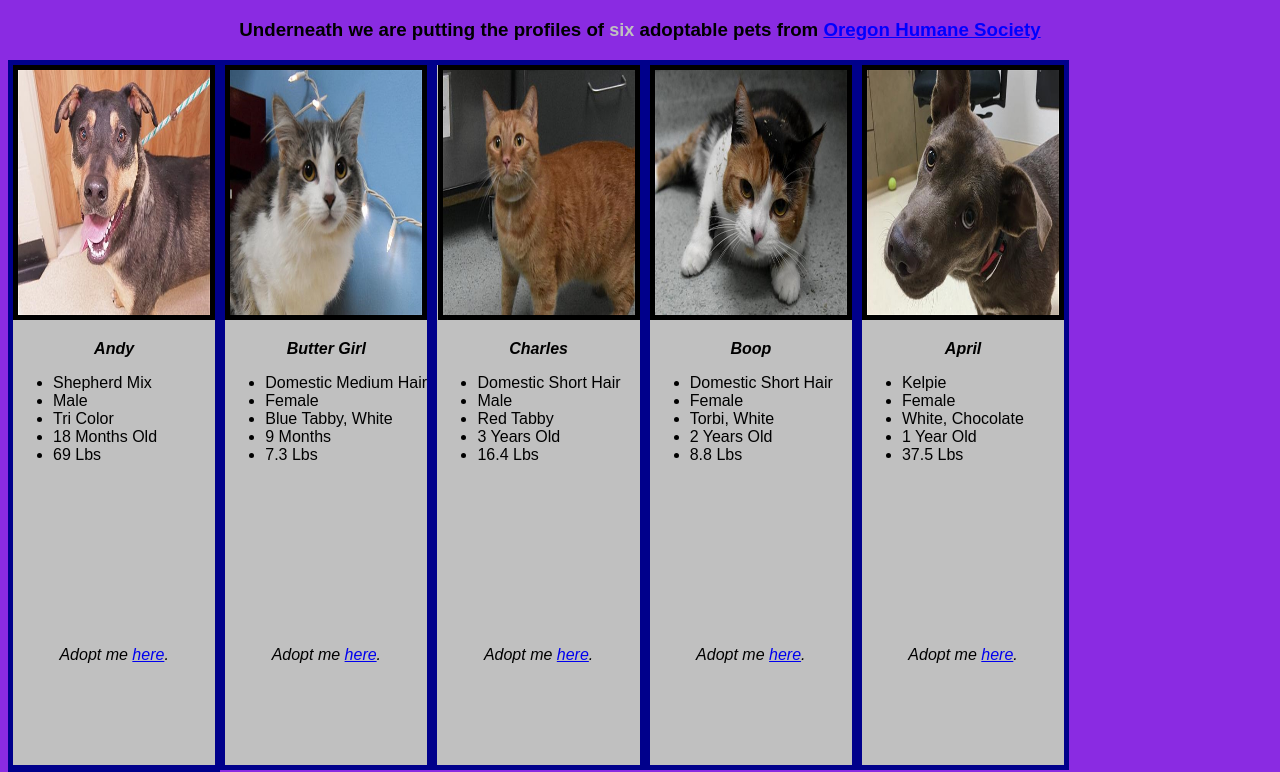
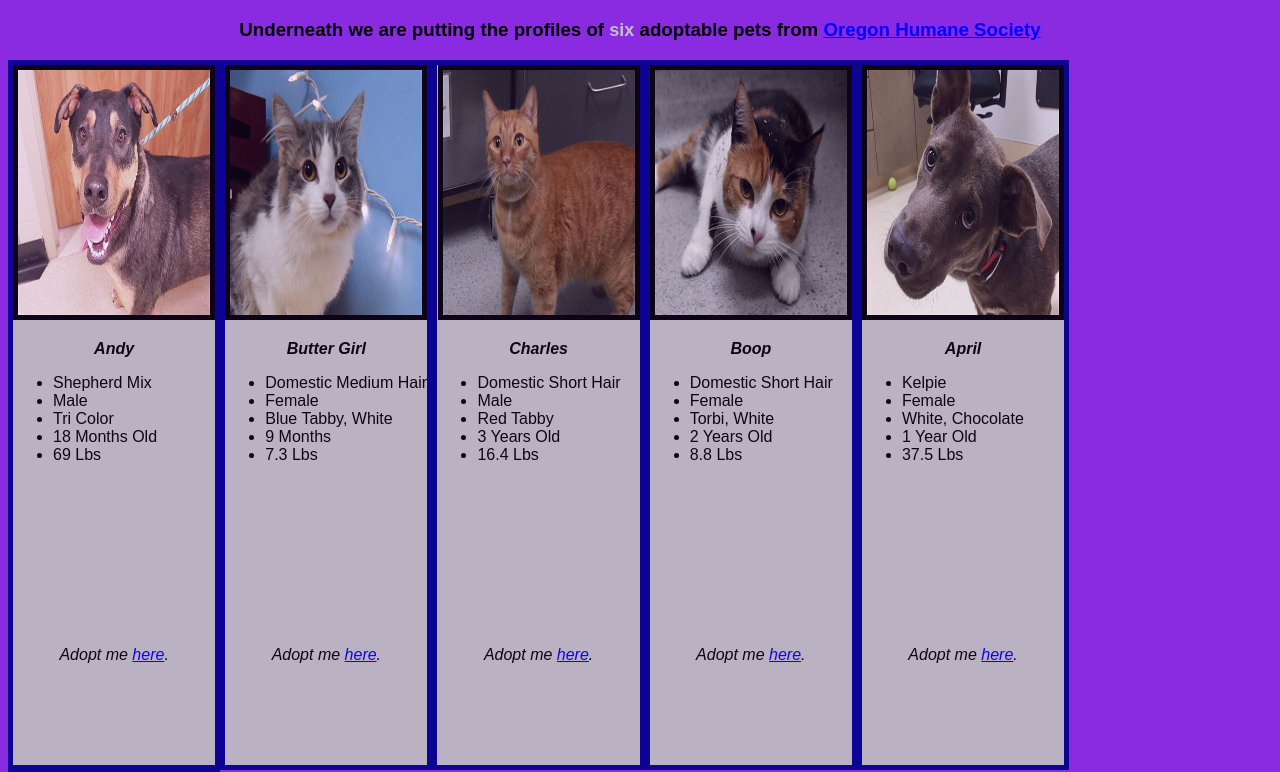
Before and after one commit to CHuber42/animal-shelter, a plain HTML site: page index.html in a window 1280 px wide. Shown: the part 61-833 px from the top of the page. Drawn offline with Linux system fonts and the light colour scheme.

Commit message:
added opacity/hover behavior

```diff
--- a/css/animalshelter.css
+++ b/css/animalshelter.css
@@ -36,12 +36,18 @@ p.bottom-align {
 }
 
 div.column{
+  opacity: 90%;
   float: left;
   border: 5px solid darkblue;
   background-color:silver;
   height: 700px;
   width: 16%;
   font-style: italic;
+
+ }
+
+ div.column:hover {
+   opacity: 100%;
  }
 
 div.column p.heavy {
```
